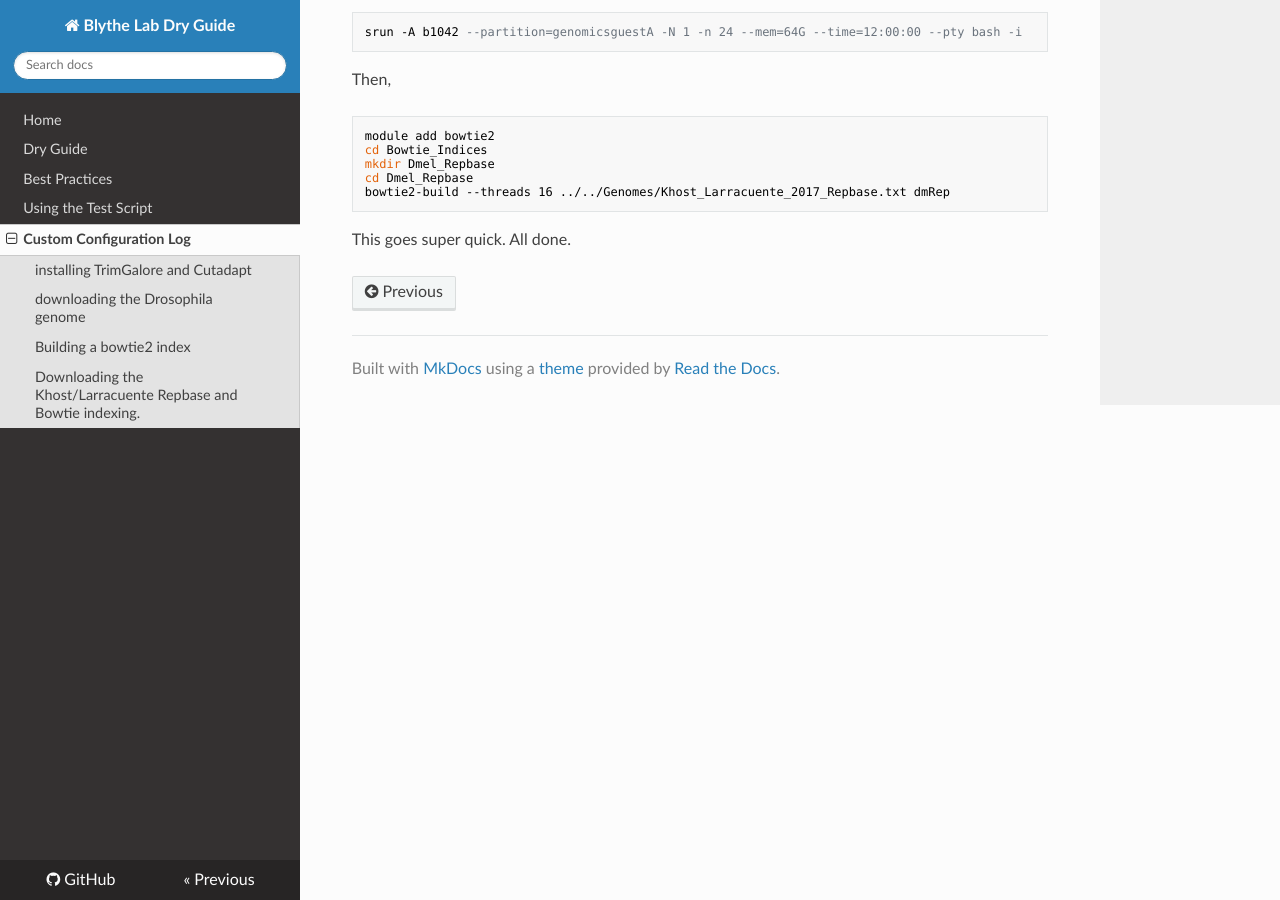
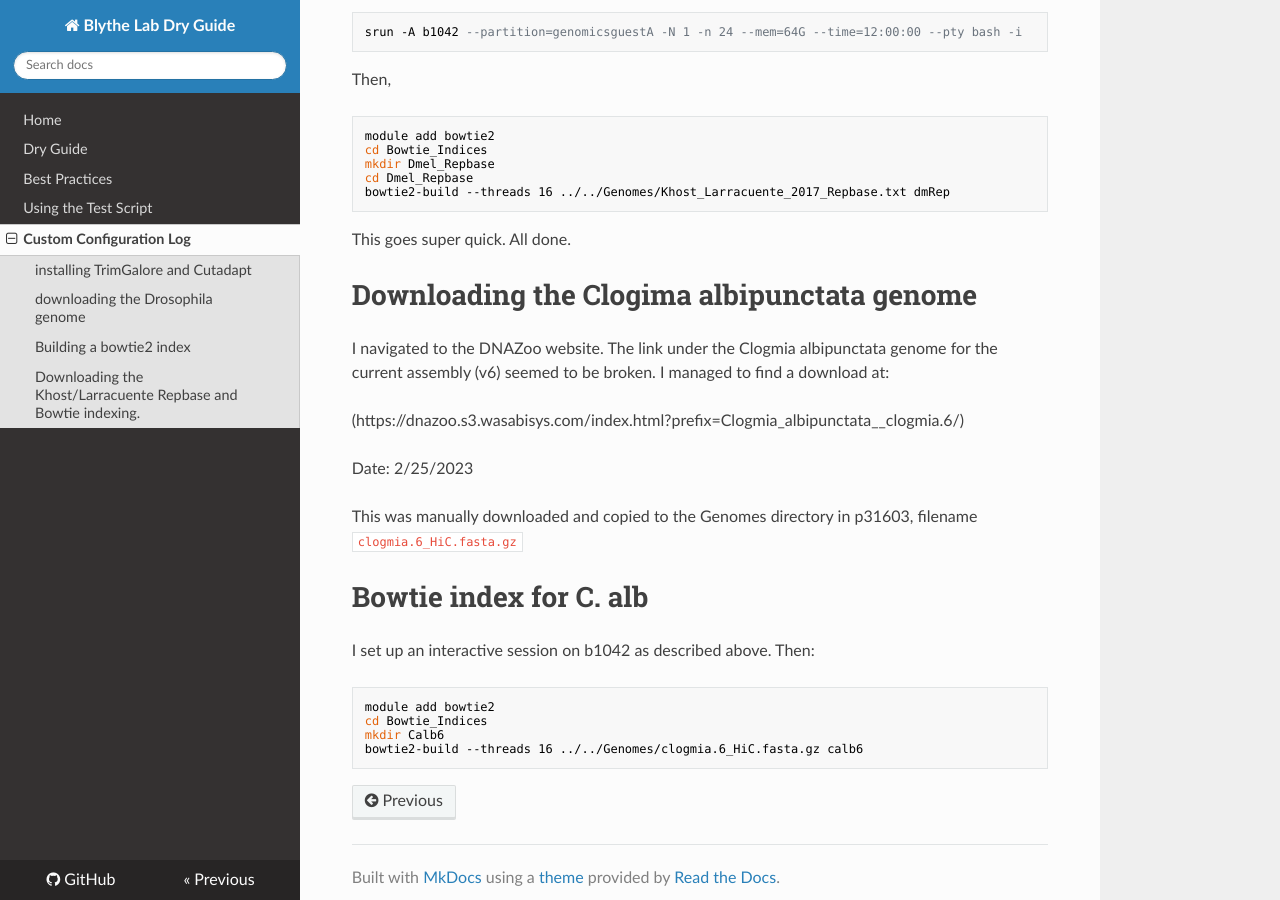
Before and after one commit to sblythe/Dry_Guide, an MkDocs documentation site: the page built from docs/configuration.md, in a window 1280 px wide and 900 px high, scrolled down 2624 px. Built offline with MkDocs 1.6.1, drawn with Linux system fonts in a browser that asks for light colours; nearby versions of some CDN libraries.

Commit message:
Updated Configuration

````diff
--- a/docs/configuration.md
+++ b/docs/configuration.md
@@ -125,3 +125,24 @@ bowtie2-build --threads 16 ../../Genomes/Khost_Larracuente_2017_Repbase.txt dmRe
 ```
 
 This goes super quick. All done.
+
+# Downloading the Clogima albipunctata genome
+
+I navigated to the DNAZoo website. The link under the Clogmia albipunctata genome for the current assembly (v6) seemed to be broken. I managed to find a download at:
+
+(https://dnazoo.s3.wasabisys.com/index.html?prefix=Clogmia_albipunctata__clogmia.6/)
+
+Date: 2/25/2023
+
+This was manually downloaded and copied to the Genomes directory in p31603, filename `clogmia.6_HiC.fasta.gz`
+
+# Bowtie index for C. alb
+
+I set up an interactive session on b1042 as described above. Then:
+
+```
+module add bowtie2
+cd Bowtie_Indices
+mkdir Calb6
+bowtie2-build --threads 16 ../../Genomes/clogmia.6_HiC.fasta.gz calb6
+```
````
